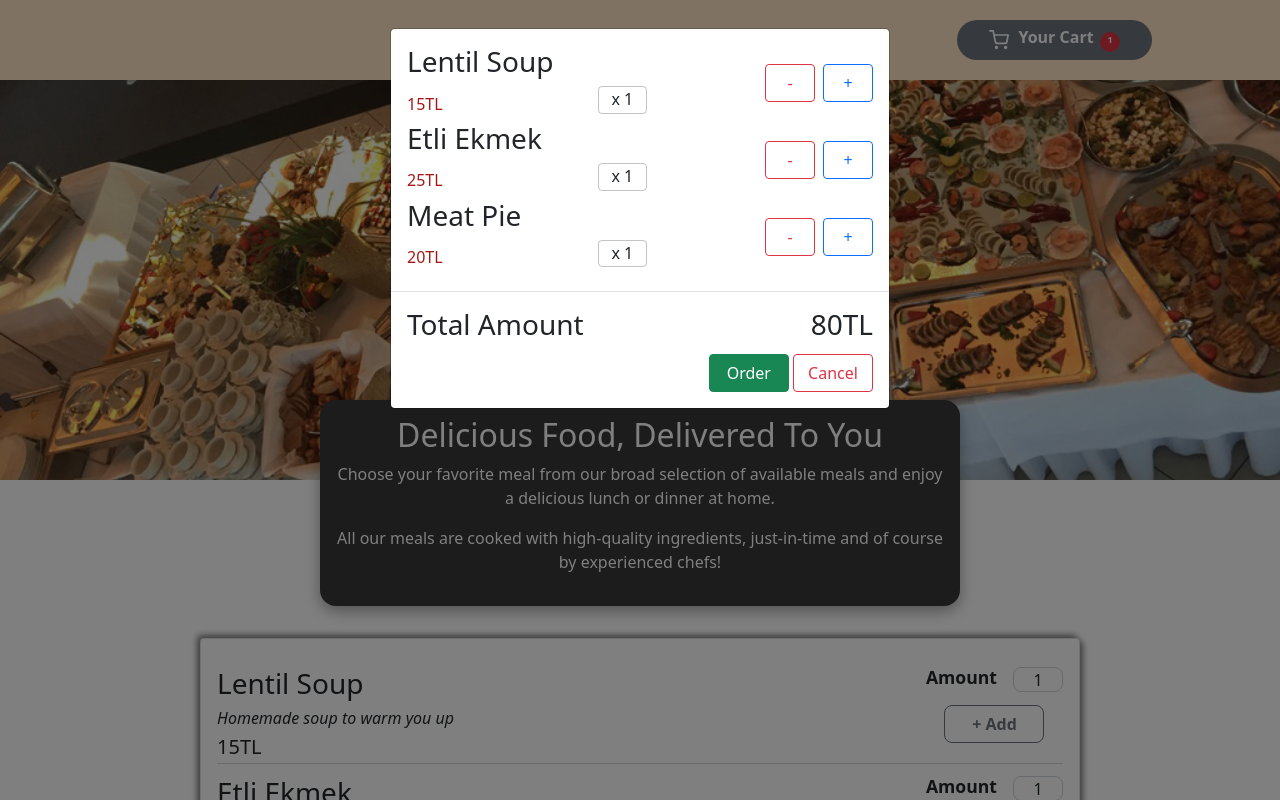
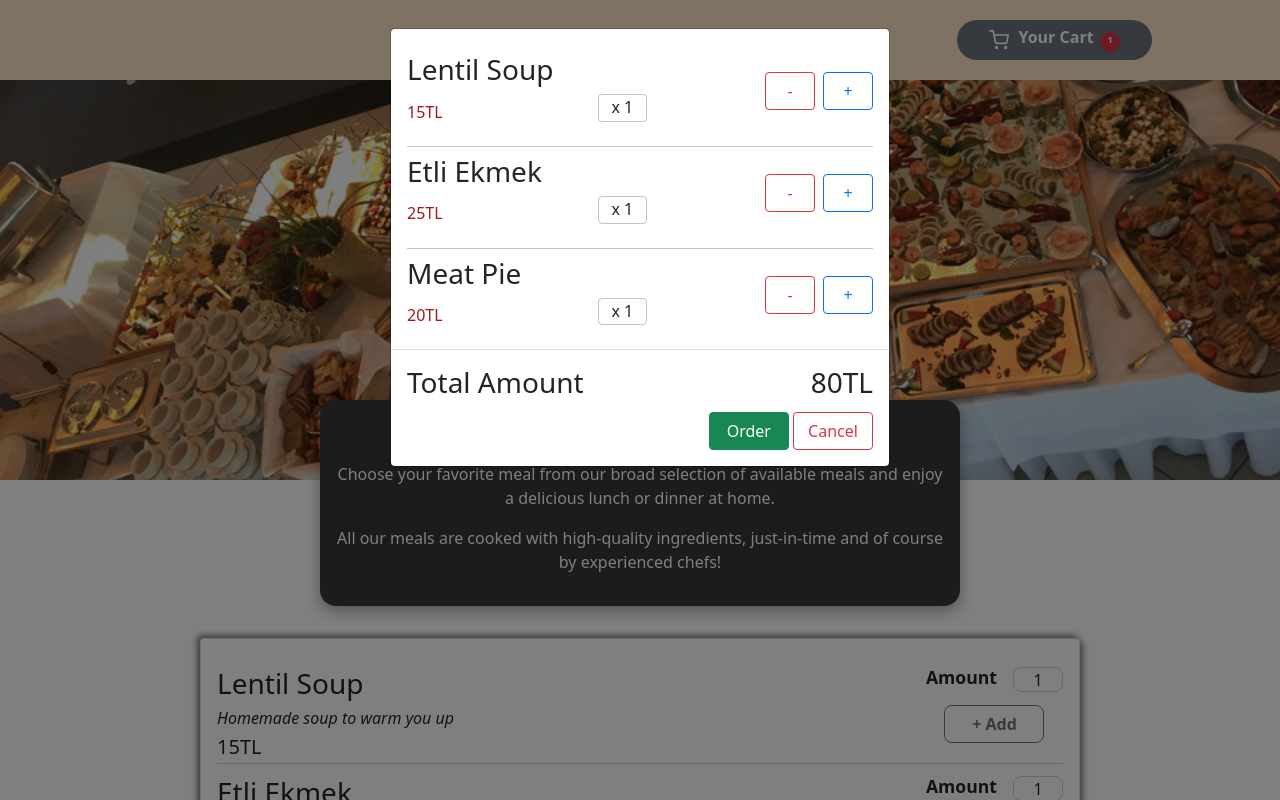
Before and after one commit to hemreozdemir/food-order, a React (Create React App) app: page / in a window 1280 px wide. Shown: the top 800 px of the page. Built offline with nearby package versions, Linux system fonts and the light colour scheme.

Commit message:
cart items view fix
cart items view fix

```diff
--- a/src/assests/css/cart-modal.css
+++ b/src/assests/css/cart-modal.css
@@ -1,3 +1,14 @@
+.cart-item {
+    border-bottom: 1px solid rgba(0, 0, 0, 0.226);
+    padding-bottom: 1rem;
+    padding-top: 0.5rem;
+}
+
+.cart-item:last-child {
+    border-bottom: none !important;
+    padding-bottom: 0 !important;
+}
+
 .amount-arrangement .btn-minus {
     margin-right: 0.5rem;
 }
```
